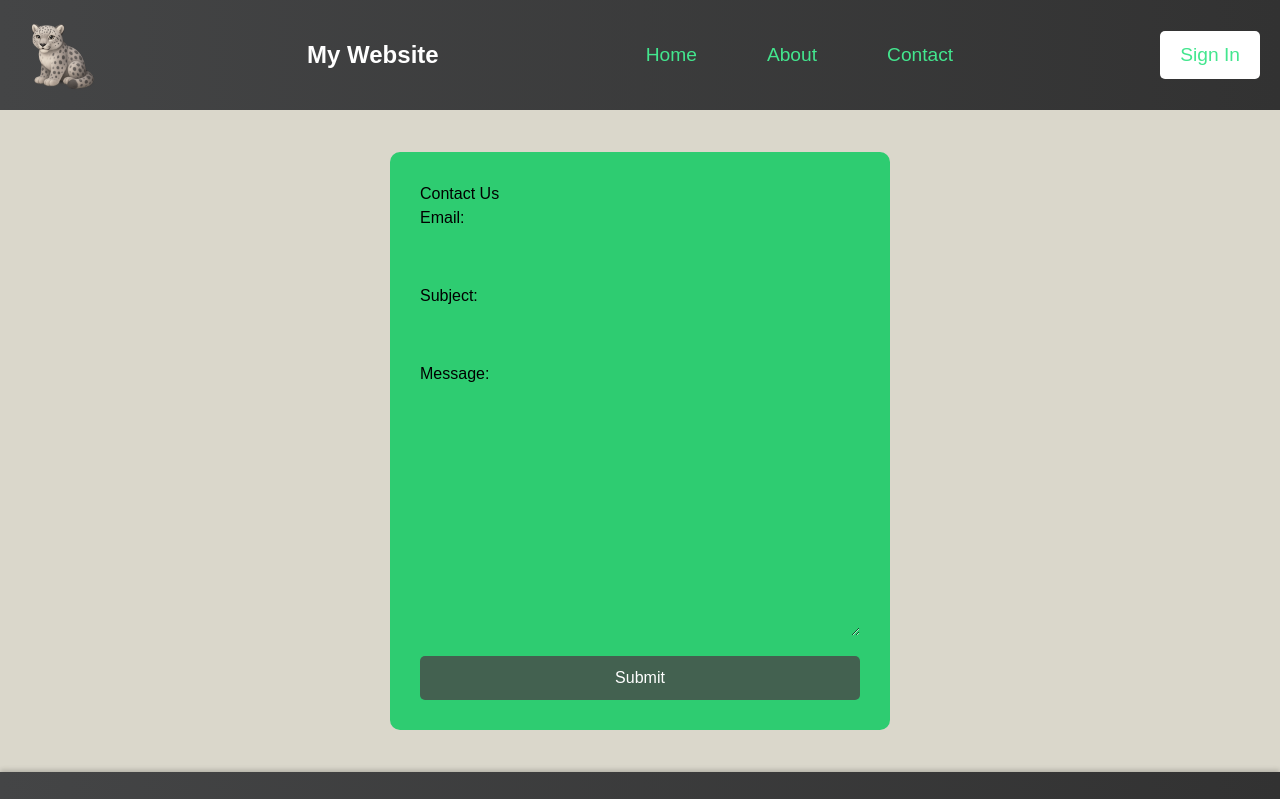
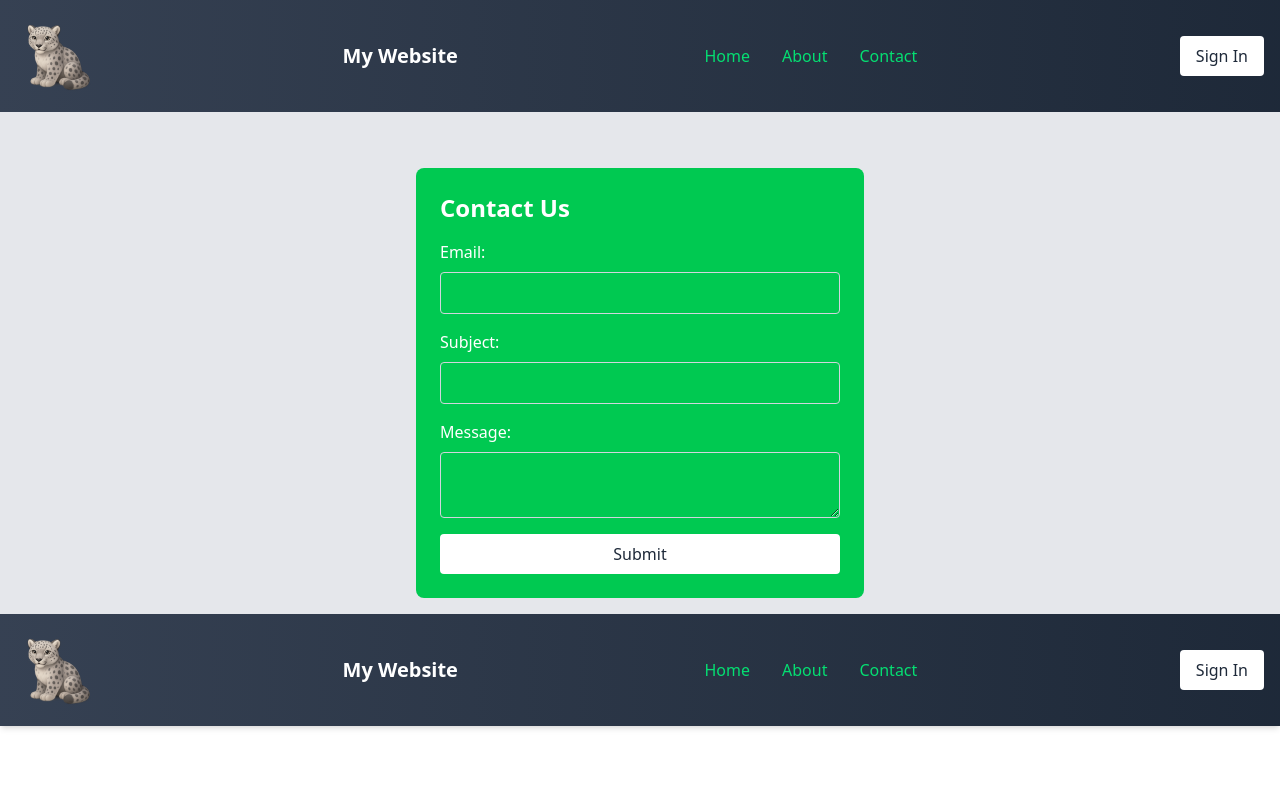
Before and after one commit to Himanthajaga/React-vite-project, a React (Vite) app: page /contact in a window 1280 px wide. Shown: the top 799 px of the page. Built offline with nearby package versions, Linux system fonts and the light colour scheme.

Commit message:
added tailwin css

```diff
--- a/src/view/common/Footer/Footer.tsx
+++ b/src/view/common/Footer/Footer.tsx
@@ -1,19 +1,20 @@
-import './Footer.css'
+// import './Footer.css'
 import {Link} from "react-router-dom";
 import logo from "../../../assets/image1.png";
 export function Footer() {
     return (
-        <footer className="footer">
-            <img className="imgnav" src={logo} alt="logo"/>
-            <ul>
-                <li><Link to="/">Home</Link></li>
-                <li><Link to="/about">About</Link></li>
-                <li><Link to="/contact">Contact</Link></li>
+        <div className="flex items-center justify-between p-4 bg-gradient-to-r from-gray-700 to-gray-800 text-white shadow-md">
+            <img className="w-20 h-20 cursor-pointer" src={logo} alt="logo" />
+            <p className="text-xl font-bold text-white hover:text-green-500">My Website</p>
+            <ul className="flex gap-8">
+                <li><Link className="text-green-400 hover:text-green-500" to="/">Home</Link></li>
+                <li><Link className="text-green-400 hover:text-green-500" to="/about">About</Link></li>
+                <li><Link className="text-green-400 hover:text-green-500" to="/contact">Contact</Link></li>
             </ul>
-            <div className="footer-copyright">
-                &copy; {new Date().getFullYear()} Your Company. All rights reserved.
-            </div>
-        </footer>
+            <button className="ml-4 bg-white text-gray-800 px-4 py-2 rounded hover:bg-green-500 hover:text-black">
+                <Link to="/login">Sign In</Link>
+            </button>
+        </div>
     );
 }
 
--- a/src/view/common/MainContent/MainContent.tsx
+++ b/src/view/common/MainContent/MainContent.tsx
@@ -1,4 +1,4 @@
-import './MainContent.css'
+// import './MainContent.css'
 import {Route, Routes} from "react-router-dom";
 import {Home} from "../../pages/Home/Home.tsx";
 import {About} from "../../pages/About/About.tsx";
@@ -6,14 +6,15 @@ import  * as React from "react";
 import {Contact} from "../../pages/Contact/Contact.tsx";
 export function MainContent() {
     return (
-        <div className={"main-content"}>
-           <Routes>
-                <Route path= "/" element={<Home /> }/>
-                <Route path="/about" element={<About />} />
-                <Route path="/contact" element={<Contact />} />
-               {/*<Route path="/login" element={<Login />} />*/}
-           </Routes>
+        <div className="bg-gray-200 p-4">
+            <Routes>
+                <Route path="/" element={<Home/>}/>
+                <Route path="/about" element={<About/>}/>
+                <Route path="/contact" element={<Contact/>}/>
+                {/*<Route path="/login" element={<Login />} />*/}
+            </Routes>
         </div>
     );
 }
+
 export default MainContent;
--- a/src/view/common/Navbar/Navbar.tsx
+++ b/src/view/common/Navbar/Navbar.tsx
@@ -1,20 +1,20 @@
-import './Navbar.css';
+// import './Navbar.css';
 import {Link} from "react-router-dom";
 import logo from '../../../assets/image1.png'; // Assuming you have a logo image in this path
 export function Navbar() {
     return (
-            <div className="navbar">
-                <img className="imgnav" src={logo} alt="logo"/>
-                <p className="nav-title">My Website</p>
-                <ul>
-               <li><Link to = "/">Home</Link></li>
-                <li><Link to = "/about">About</Link></li>
-                <li><Link to = "/contact">Contact</Link></li>
-                </ul>
-                <button className="button">
-                   <Link to="/login"> Sign In</Link>
-                </button>
-            </div>
+        <div className="flex items-center justify-between p-4 bg-gradient-to-r from-gray-700 to-gray-800 text-white shadow-md">
+            <img className="w-20 h-20 cursor-pointer" src={logo} alt="logo" />
+            <p className="text-xl font-bold text-white hover:text-green-500">My Website</p>
+            <ul className="flex gap-8">
+                <li><Link className="text-green-400 hover:text-green-500" to="/">Home</Link></li>
+                <li><Link className="text-green-400 hover:text-green-500" to="/about">About</Link></li>
+                <li><Link className="text-green-400 hover:text-green-500" to="/contact">Contact</Link></li>
+            </ul>
+            <button className="ml-4 bg-white text-gray-800 px-4 py-2 rounded hover:bg-green-500 hover:text-black">
+                <Link to="/login">Sign In</Link>
+            </button>
+        </div>
     );
 }
 export default Navbar;
--- a/src/view/pages/Contact/Contact.tsx
+++ b/src/view/pages/Contact/Contact.tsx
@@ -1,4 +1,4 @@
-import './Contact.css';
+// import './Contact.css';
 import {useForm} from "react-hook-form";
 type FormData = {
     email: string;
@@ -16,58 +16,51 @@ export function Contact() {
         // Here you can handle the form submission, e.g., send data to an API
 }
     return (
-       <div className="form-container">
-        <h2>Contact Us</h2>
-           <form className="contact-form"
+       <div className="max-w-md mx-auto mt-10 p-6 bg-green-500 rounded-lg text-white">
+        <h2 className="text-2xl font-bold mb-4">Contact Us</h2>
+           <form className="flex flex-col gap-4"
                  onSubmit={handleSubmit(onSubmit)}>
-               <div className="form-group">
+               <div className="flex flex-col gap-2">
                    <label htmlFor="email">Email:</label>
-                   <input type="email"
-                          {
-                              ...register('email', {
+                   <input
+                       type="email"
+                       className="p-2 rounded border border-gray-300"
+                       {...register('email', {
                            required: 'Email is required',
                            pattern: {
                                value: /^[a-zA-Z0-9._%+-]+@[a-zA-Z0-9.-]+\.[a-zA-Z]{2,}$/,
                                message: 'Invalid email address'
                            }
-                              })
-                          }
+                       })}
                        />
-                   {errors.email ?
-                       <span className="error">{errors.email.message}</span> : ' '}
+                       {errors.email && <span className="text-red-500 text-sm">{errors.email.message}</span>}
                </div>
-               <div className="form-group">
+               <div className="flex flex-col gap-2">
                    <label htmlFor="subject">Subject:</label>
-                   <input type="text"
-                          {
-                              ...register('subject', {
+                   <input
+                       type="text"
+                       className="p-2 rounded border border-gray-300"
+                       {...register('subject', {
                            required: 'Subject is required',
-                                  pattern: {
-                                      value: /^[a-zA-Z0-9\s]+$/,
-                                      message: 'Subject can only contain letters, numbers, and spaces'
-                                  },
                            minLength: {
                                value: 5,
                                message: 'Subject must be at least 5 characters long'
                            }
-                              })
-                          }
+                       })}
                    />
-                   {errors.subject ?
-                       <span className="error">{errors.subject.message}</span> : ' '}
+                   {errors.subject && <span className="text-red-500 text-sm">{errors.subject.message}</span>}
                </div>
-               <div className="form-group">
-                   <label>Message:</label>
-                   <textarea cols="30" rows="10"
-                             {...register('message', {
-                                 required: true
-                             })}></textarea>
-                   {errors.message ?
-                       <span className="error">Message is Required...!</span>
-                       : ''
-                   }
+               <div className="flex flex-col gap-2">
+                   <label htmlFor="message">Message:</label>
+                   <textarea
+                       className="p-2 rounded border border-gray-300"
+                       {...register('message', { required: 'Message is required' })}
+                   />
+                   {errors.message && <span className="text-red-500 text-sm">Message is required</span>}
                </div>
-               <button type="submit">Submit</button>
+               <button type="submit" className="bg-white text-gray-800 px-4 py-2 rounded hover:bg-green-600">
+                   Submit
+               </button>
            </form>
        </div>
     );
```
Lines whose indentation alone changed are shown as unchanged.
